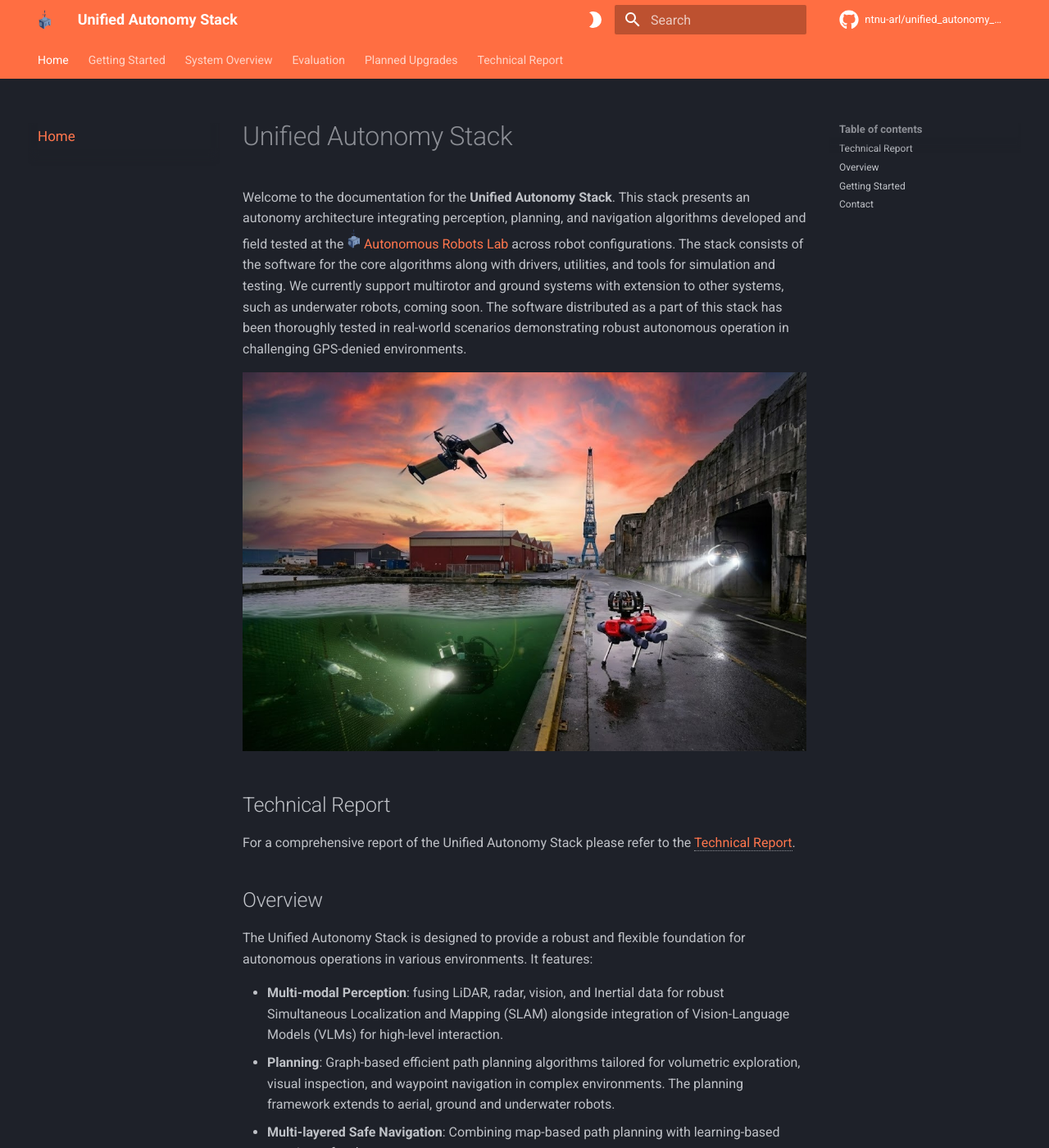
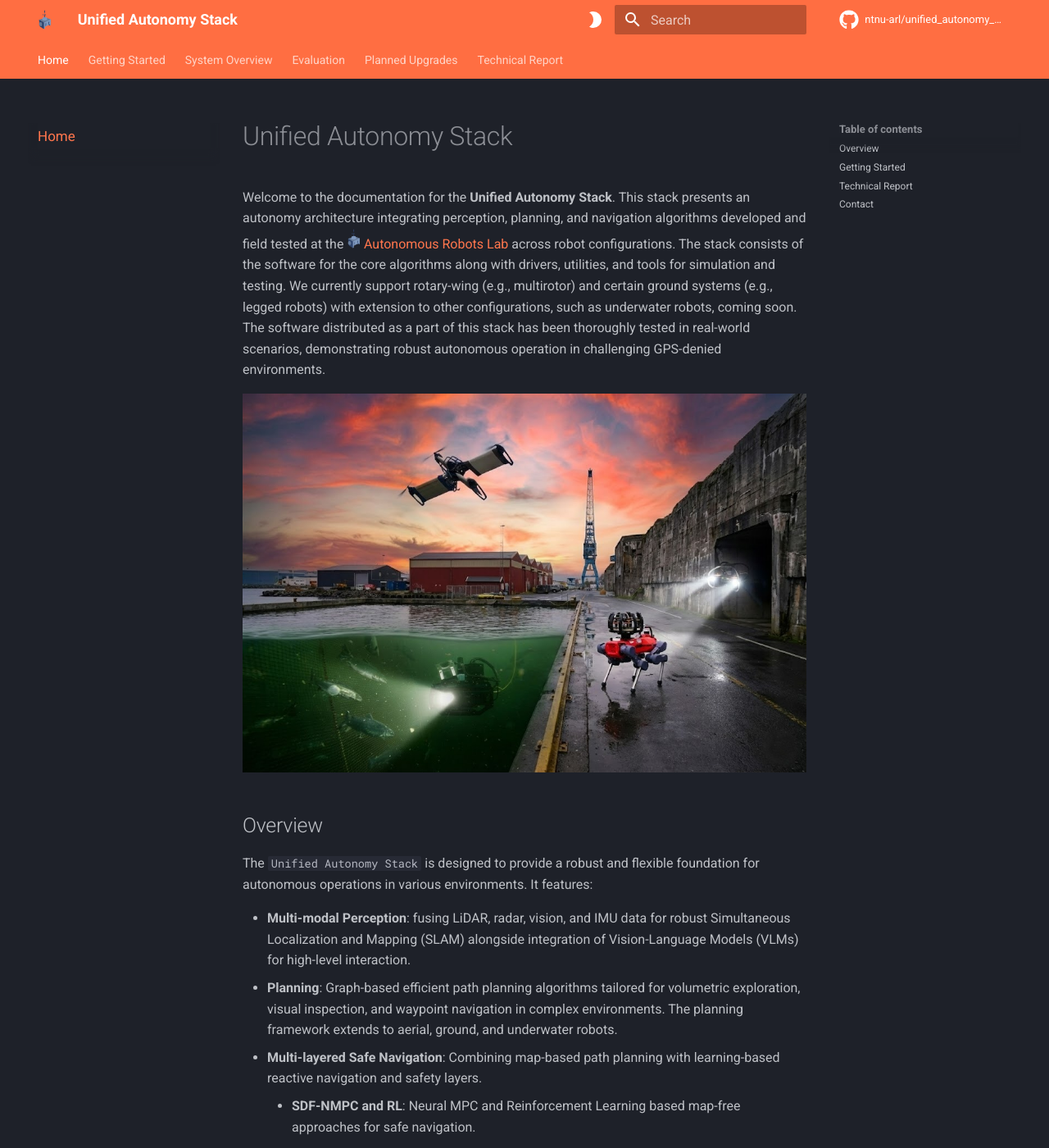
Before and after one commit to ntnu-arl/unified_autonomy_stack, an MkDocs documentation site: the page built from docs/index.md, in a window 1280 px wide and 1400 px high. Shown: the whole window at 82% size. Built offline with MkDocs 1.6.1 and Material for MkDocs 9.7.7, drawn with Linux system fonts in a browser that asks for light colours; comment, search, counter and statistics services are not loaded; some of the changed text lies outside the part shown.

Commit message:
Update index.md
Signed-off-by: kostas-alexis <konstantinos.alexis@gmail.com>

```diff
--- a/docs/index.md
+++ b/docs/index.md
@@ -1,25 +1,20 @@
 # Unified Autonomy Stack
 
 Welcome to the documentation for the **Unified Autonomy Stack**.
-This stack presents an autonomy architecture integrating perception, planning, and navigation algorithms developed and field tested at the <img src="figures/arl_logo.png" alt="ARL Logo" style="height: 1.5em; middle;"> [Autonomous Robots Lab](https://www.autonomousrobotslab.com) across robot configurations. The stack consists of the software for the core algorithms along with drivers, utilities, and tools for simulation and testing. We currently support multirotor and ground systems with extension to other systems, such as underwater robots, coming soon. The software distributed as a part of this stack has been thoroughly tested in real-world scenarios demonstrating robust autonomous operation in challenging GPS-denied environments.
+This stack presents an autonomy architecture integrating perception, planning, and navigation algorithms developed and field tested at the <img src="figures/arl_logo.png" alt="ARL Logo" style="height: 1.5em; middle;"> [Autonomous Robots Lab](https://www.autonomousrobotslab.com) across robot configurations. The stack consists of the software for the core algorithms along with drivers, utilities, and tools for simulation and testing. We currently support rotary-wing (e.g., multirotor) and certain ground systems (e.g., legged robots) with extension to other configurations, such as underwater robots, coming soon. The software distributed as a part of this stack has been thoroughly tested in real-world scenarios, demonstrating robust autonomous operation in challenging GPS-denied environments.
 
 ![Unified Autonomy Stack Landing Image](report/figs/merged-multi-domain-photo.jpg)
 
-
-## Technical Report
-
-For a comprehensive report of the Unified Autonomy Stack please refer to the [Technical Report](./report/UnifiedAutonomyStack-Outline.md){data-preview}.
-
 ## Overview
 
-The Unified Autonomy Stack is designed to provide a robust and flexible foundation for autonomous operations in various environments. It features:
+The `Unified Autonomy Stack` is designed to provide a robust and flexible foundation for autonomous operations in various environments. It features:
 
-- **Multi-modal Perception**: fusing LiDAR, radar, vision, and Inertial data for robust Simultaneous Localization and Mapping (SLAM) alongside integration of Vision-Language Models (VLMs) for high-level interaction.
-- **Planning**: Graph-based efficient path planning algorithms tailored for volumetric exploration, visual inspection, and waypoint navigation in complex environments. The planning framework extends to aerial, ground and underwater robots.
-- **Multi-layered Safe Navigation**: Combining map-based path planning with learning-based reactive safety layers.
-    - **N-MPC and RL**: Neural MPC and Reinforcement Learning based map-free approaches for safe navigation.
-    - **Safe Control**: Control Barrier Functions for filtering unsafe commands.
-- **Multi-platform Support**: Designed for both ground and aerial robots.
+- **Multi-modal Perception**: fusing LiDAR, radar, vision, and IMU data for robust Simultaneous Localization and Mapping (SLAM) alongside integration of Vision-Language Models (VLMs) for high-level interaction.
+- **Planning**: Graph-based efficient path planning algorithms tailored for volumetric exploration, visual inspection, and waypoint navigation in complex environments. The planning framework extends to aerial, ground, and underwater robots.
+- **Multi-layered Safe Navigation**: Combining map-based path planning with learning-based reactive navigation and safety layers.
+    - **SDF-NMPC and RL**: Neural MPC and Reinforcement Learning based map-free approaches for safe navigation.
+    - **Last-resort Safety**: Control Barrier Functions for filtering unsafe commands.
+- **Multi-platform Support**: Designed for both aerial robots and ground robots with planned extension to underwater.
 - **Containerized Deployment**: Docker-based deployment for easy setup and reproducibility across different platforms
 
 ## Getting Started
```
Also changed, not shown: other parts of docs/index.md (+5 -1 lines).
